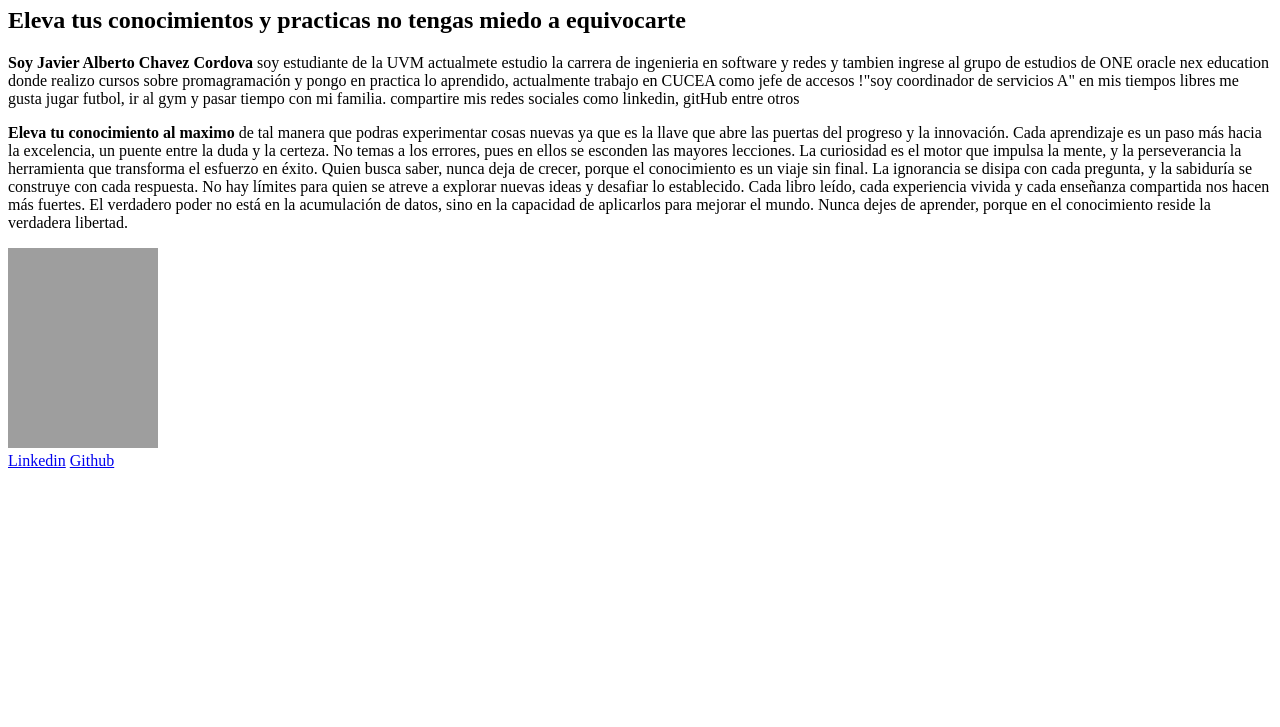
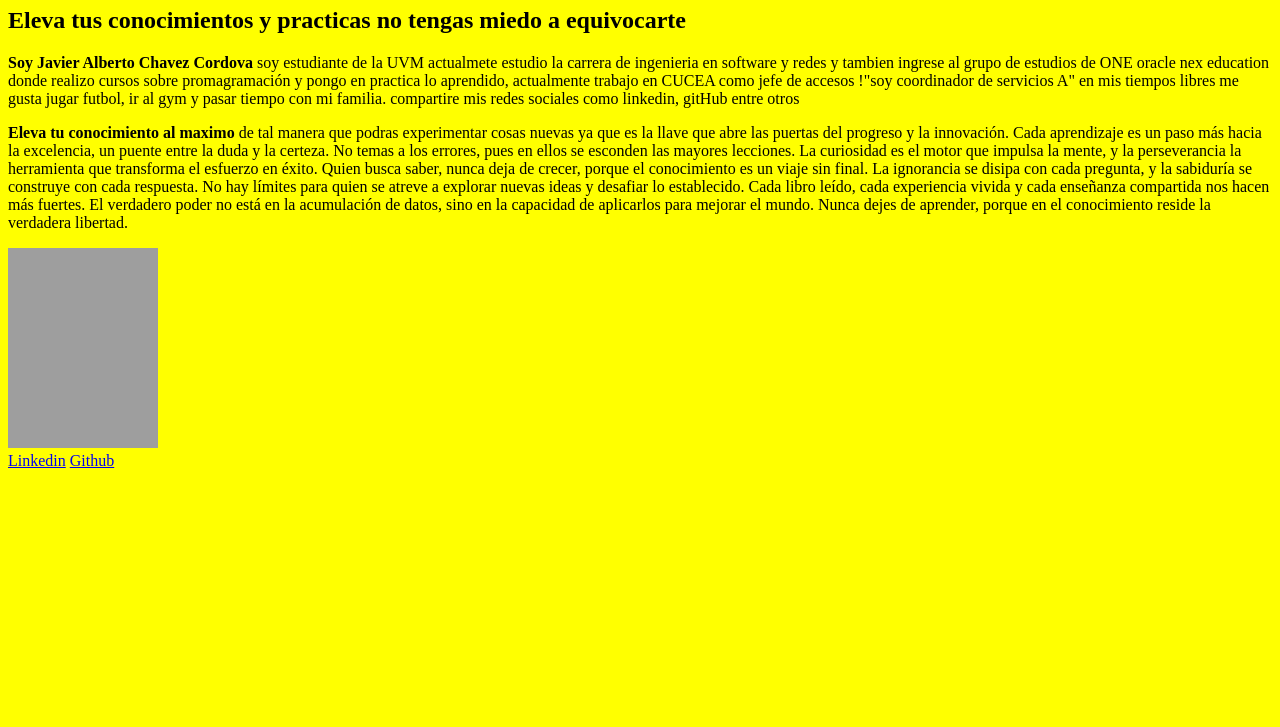
Before and after one commit to jarvychavez/MI-PAGINA, a plain HTML site: page index.html in a window 1280 px wide. Shown: the part 73-800 px from the top of the page. Drawn offline with Linux system fonts and the light colour scheme; grey boxes are pictures that could not be loaded.

Commit message:
color del background y letra

```diff
--- a/style.css
+++ b/style.css
@@ -1,5 +1,8 @@
 
-
+body{
+    background-color:yellow ;
+    color: black;
+}
 
 
 
@@ -8,4 +11,5 @@
 .imagen{
     width: 150px;
     height: 200px;
+    color: yellow;
 }
```
